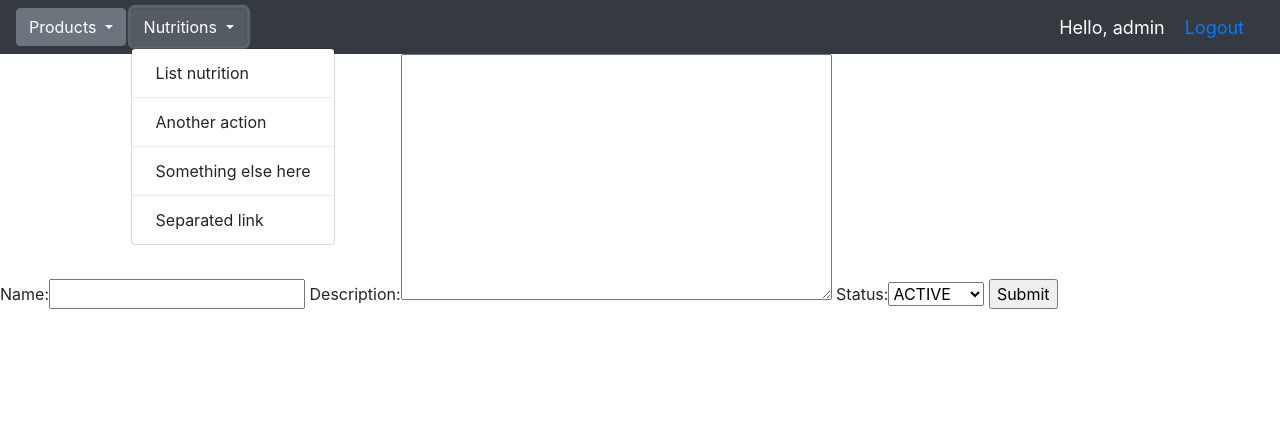
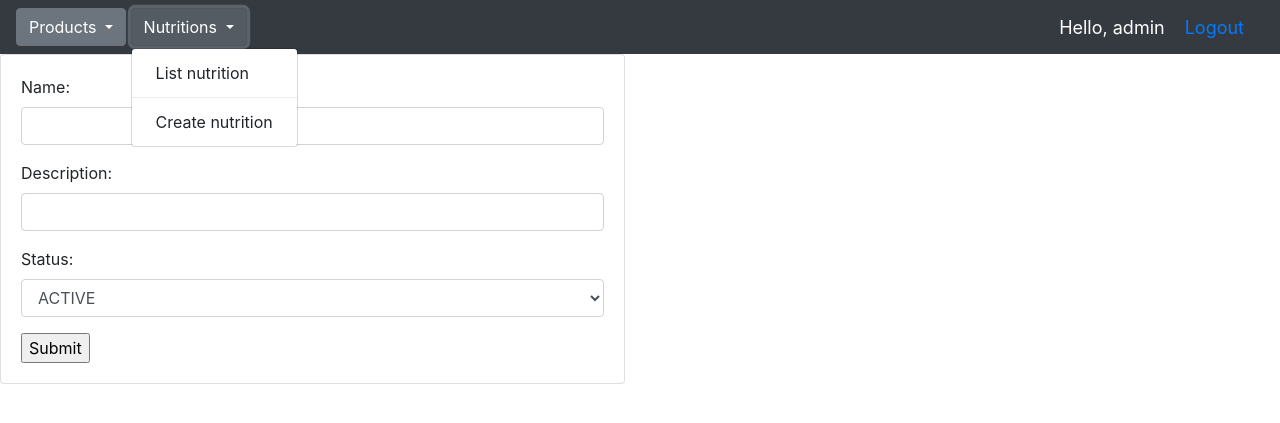
Before and after one commit to giurcapaulsebastian/backend_challenge, a Django app: page /create_product/ in a window 1280 px wide, after a click on "Nutritions". Shown: the top 423 px of the page. Run offline with Django 3.2, Linux system fonts and the light colour scheme; a user stored in the database is signed in; some libraries are stand-ins or nearby versions.

Commit message:
[U] Finished implementing tasks

```diff
--- a/main_app/main_app/settings.py
+++ b/main_app/main_app/settings.py
@@ -38,6 +38,7 @@ INSTALLED_APPS = [
     'django.contrib.messages',
     'django.contrib.staticfiles',
     'products',
+    'django_filters',
 ]
 
 MIDDLEWARE = [
--- a/main_app/products/forms.py
+++ b/main_app/products/forms.py
@@ -1,7 +1,25 @@
-from django.forms import ModelForm
+from django import forms
 from .models import Product, Nutrition
 
-class ProductForm(ModelForm):
+class ProductForm(forms.ModelForm):
     class Meta:
         model = Product
         fields = ['name', 'description', 'status']
+
+        widgets = {
+            'name' : forms.TextInput(attrs={'class': 'form-control'}),
+            'description' : forms.TextInput(attrs={'class': 'form-control'}),
+            'status' : forms.Select(attrs={'class': 'form-control'}),
+        }
+
+class NutritionForm(forms.ModelForm):
+    class Meta:
+        model = Nutrition
+        fields = '__all__'
+
+        widgets = {
+            'name' : forms.Select(attrs={'class': 'form-control'}),
+            'unit' : forms.Select(attrs={'class': 'form-control'}),
+            'product' : forms.Select(attrs={'class': 'form-control'}),
+            'value' : forms.TextInput(attrs={'class': 'form-control'}),
+        }
--- a/main_app/products/templates/products/delete.html
+++ b/main_app/products/templates/products/delete.html
@@ -4,7 +4,7 @@
 
 <p>Do you really want to delete "{{product}}"</p>
 
-<form action="{% url 'delete_order' product.id %}" method="POST">
+<form action="{% url 'delete_product' product.id %}" method="POST">
     {% csrf_token %}
     <a href="{% url 'products' %}">Cancel</a>
     <input type="submit" name="Confirm">
--- /dev/null
+++ b/main_app/products/templates/products/generic_form.html
@@ -0,0 +1,17 @@
+{% extends 'products/base.html' %}
+
+{% block content %}
+
+<div class="row">
+	<div class="col-md-6">
+		<div class="card card-body">
+			<form method="POST">
+                {% csrf_token %}
+                {{form.as_p}}
+                <input type="submit">
+            </form>
+		</div>
+	</div>
+</div>
+
+{% endblock %}
--- a/main_app/products/templates/products/navbar.html
+++ b/main_app/products/templates/products/navbar.html
@@ -31,10 +31,6 @@
                       <a class="dropdown-item" href="{% url 'products' %}">List Products</a>
                       <div class="dropdown-divider"></div>
                       <a class="dropdown-item" href="{% url 'create_product' %}">Create product</a>
-                      <div class="dropdown-divider"></div>
-                      <a class="dropdown-item" href="#">Update product</a>
-                      <div class="dropdown-divider"></div>
-                      <a class="dropdown-item" href="#">Separated link</a>
                     </div>
                 </div>
                 <div class="btn-group">
@@ -42,13 +38,9 @@
                       Nutritions
                     </button>
                     <div class="dropdown-menu">
-                      <a class="dropdown-item" href="{% url 'nutrition' %}">List nutrition</a>
+                      <a class="dropdown-item" href="{% url 'nutritions' %}">List nutrition</a>
                       <div class="dropdown-divider"></div>
-                      <a class="dropdown-item" href="#">Another action</a>
-                      <div class="dropdown-divider"></div>
-                      <a class="dropdown-item" href="#">Something else here</a>
-                      <div class="dropdown-divider"></div>
-                      <a class="dropdown-item" href="#">Separated link</a>
+                      <a class="dropdown-item" href="{% url 'create_nutrition' %}">Create nutrition</a>
                     </div>
                 </div>
             </div>
--- a/main_app/products/templates/products/product_form.html
+++ /dev/null
@@ -1,11 +0,0 @@
-{% extends 'products/base.html' %}
-
-{% block content %}
-
-<form method="POST">
-    {% csrf_token %}
-    {{form}}
-    <input type="submit">
-</form>
-
-{% endblock %}
--- a/main_app/products/urls.py
+++ b/main_app/products/urls.py
@@ -2,14 +2,19 @@ from django.urls import path
 from . import views
 
 urlpatterns = [
-    path("login/", views.login_user, name="login_user"),
+    #user authentication
+    path("", views.login_user, name="login_user"),
     path('logout/',views.logout_user, name="logout_user"),
 
     #products urls
-    path("products/", views.UserDashboardTemplateView.as_view(), name="products"),
+    path("products/", views.products, name="products"),
     path("create_product/", views.createProduct, name="create_product"),
     path("update_product/<str:pk>", views.updateProduct, name="update_product"),
     path("delete_product/<str:pk>", views.deleteProduct, name="delete_product"),
 
-    path("nutrition/", views.nutrition, name="nutrition"),
+    #nutrition urls
+    path("nutritions/", views.NutritionsDashboardTemplateView.as_view(), name="nutritions"),
+    path("create_nutrition/", views.createNutrition, name="create_nutrition"),
+    path("update_nutrition/<str:pk>", views.updateNutrition, name="update_nutrition"),
+    path("delete_nutrition/<str:pk>", views.deleteNutrition, name="delete_nutrition"),
 ]
--- a/main_app/products/views.py
+++ b/main_app/products/views.py
@@ -7,9 +7,9 @@ from django.utils.decorators import method_decorator
 from django.views.generic import ListView, DetailView, TemplateView, CreateView
 from django.urls import reverse_lazy
 from .models import Nutrition, Product
-from .forms import ProductForm
+from .forms import ProductForm, NutritionForm
+from .filters import ProductFilter
 # Create your views here.
-
 
 def login_user(request):
     if request.user.is_authenticated:
@@ -33,31 +33,50 @@ def logout_user(request):
     logout(request)
     return redirect('login_user')
 
-class ProductsView(ListView):
-    model = Product
-    template_name = 'products/products.html'
-    context_object_name = 'products'
+# class ProductDashboardTemplateView(TemplateView):
+#     model = Product
+#     context_object_name = "products"
+#     template_name = "products/products.html"
+#     #myFilter = ProductFilter()
 
-    def get_queryset(self):
-        return Product.objects.all()
+#     def get_context_data(self, **kwargs):
+#         context = super().get_context_data(**kwargs)
+#         context['products'] = Product.objects.all()
+#         context['nutritions'] = Nutrition.objects.all()
+#         context['myFilter'] = ProductFilter()
+#         return context
 
-class UserDashboardTemplateView(TemplateView):
-    # I want to insert the ORDER model in this class also
-    model = Product
-    context_object_name = "products"
-    template_name = "products/products.html"
+#     @method_decorator(login_required(login_url="/login"))
+#     def dispatch(self, *args, **kwargs):
+#         return super(ProductDashboardTemplateView, self).dispatch(*args, **kwargs)
+
+@login_required(login_url='login_user')
+def products(request):
+    products = Product.objects.all()
+    nutritions = Nutrition.objects.all()
+
+    myFilter = ProductFilter(request.GET, queryset=products)
+    products = myFilter.qs
+
+    context = {'products':products, 'nutritions':nutritions, 'myFilter':myFilter}
+    return render(request, 'products/products.html', context)
+
+class NutritionsDashboardTemplateView(TemplateView):
+    model = Nutrition
+    context_object_name = "nutritions"
+    template_name = "products/nutritions.html"
 
     def get_context_data(self, **kwargs):
         context = super().get_context_data(**kwargs)
-        context['products'] = Product.objects.all()  # or whatever
-        context['nutritions'] = Nutrition.objects.all()  # or whatever
+        context['products'] = Product.objects.all()
+        context['nutritions'] = Nutrition.objects.all()
         return context
 
-    @method_decorator(login_required(login_url="/login"))
+    @method_decorator(login_required(login_url="login_user"))
     def dispatch(self, *args, **kwargs):
-        return super(UserDashboardTemplateView, self).dispatch(*args, **kwargs)
+        return super(NutritionsDashboardTemplateView, self).dispatch(*args, **kwargs)
 
-@login_required(login_url='/login')
+@login_required(login_url='login_user')
 def createProduct(request):
     form = ProductForm()
     if request.method == "POST":
@@ -66,7 +85,7 @@ def createProduct(request):
             form.save()
             return redirect('/products')
     context = {'form':form}
-    return render(request, 'products/product_form.html', context)
+    return render(request, 'products/generic_form.html', context)
 
 @login_required(login_url='login_user')
 def updateProduct(request, pk):
@@ -79,7 +98,7 @@ def updateProduct(request, pk):
             return redirect('/products')
 
     context = {'form':form}
-    return render(request, 'products/product_form.html', context)
+    return render(request, 'products/generic_form.html', context)
 
 @login_required(login_url='login_user')
 def deleteProduct(request, pk):
@@ -90,10 +109,38 @@ def deleteProduct(request, pk):
     context = {'product': product}
     return render(request, 'products/delete.html', context)
 
-# @login_required(login_url='login_user')
-# def products(request):
-#     return render(request, 'products/products.html')
+
+#Nutrition views
 
 @login_required(login_url='login_user')
-def nutrition(request):
-    return render(request, 'products/nutrition.html')
+def createNutrition(request):
+    form = NutritionForm()
+    if request.method == "POST":
+        form = NutritionForm(request.POST)
+        if form.is_valid():
+            form.save()
+            return redirect('/nutritions')
+    context = {'form':form}
+    return render(request, 'products/generic_form.html', context)
+
+@login_required(login_url='login_user')
+def updateNutrition(request, pk):
+    nutrition = Nutrition.objects.get(id=pk)
+    form = NutritionForm(instance=nutrition)
+    if request.method == "POST":
+        form = NutritionForm(request.POST, instance=nutrition)
+        if form.is_valid():
+            form.save()
+            return redirect('/nutritions')
+
+    context = {'form':form}
+    return render(request, 'products/generic_form.html', context)
+
+@login_required(login_url='login_user')
+def deleteNutrition(request, pk):
+    nutrition = Nutrition.objects.get(id=pk)
+    if request.method == "POST":
+        nutrition.delete()
+        return redirect('/nutritions')
+    context = {'nutrition': nutrition}
+    return render(request, 'products/delete_nutrition.html', context)
```
Also changed, not shown: main_app/products/filters.py (added, +9 -0 lines), main_app/products/templates/products/delete_nutrition.html (added, +13 -0 lines), main_app/products/templates/products/nutritions.html (+25 -1 lines), main_app/products/templates/products/products.html (+7 -0 lines), main_app/db.sqlite3.
